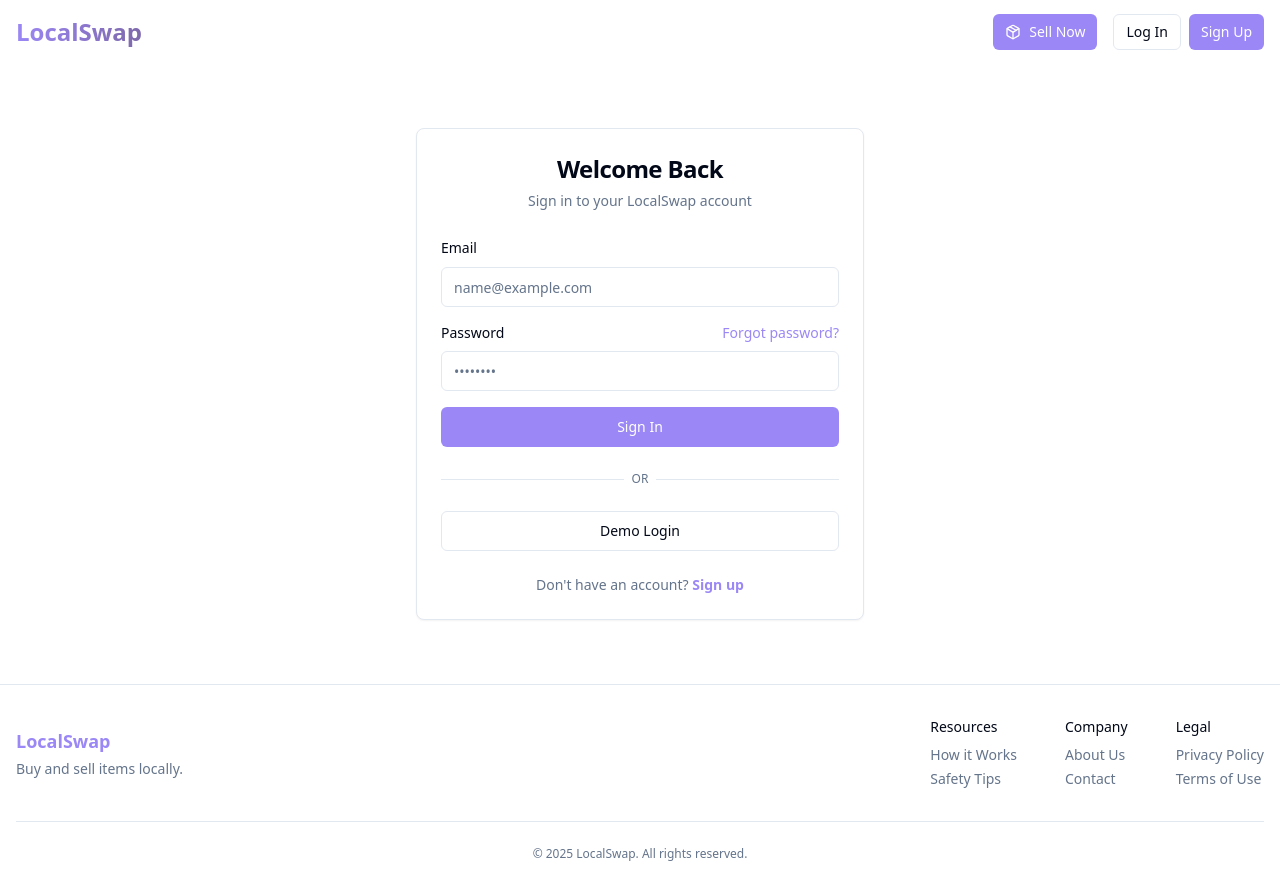
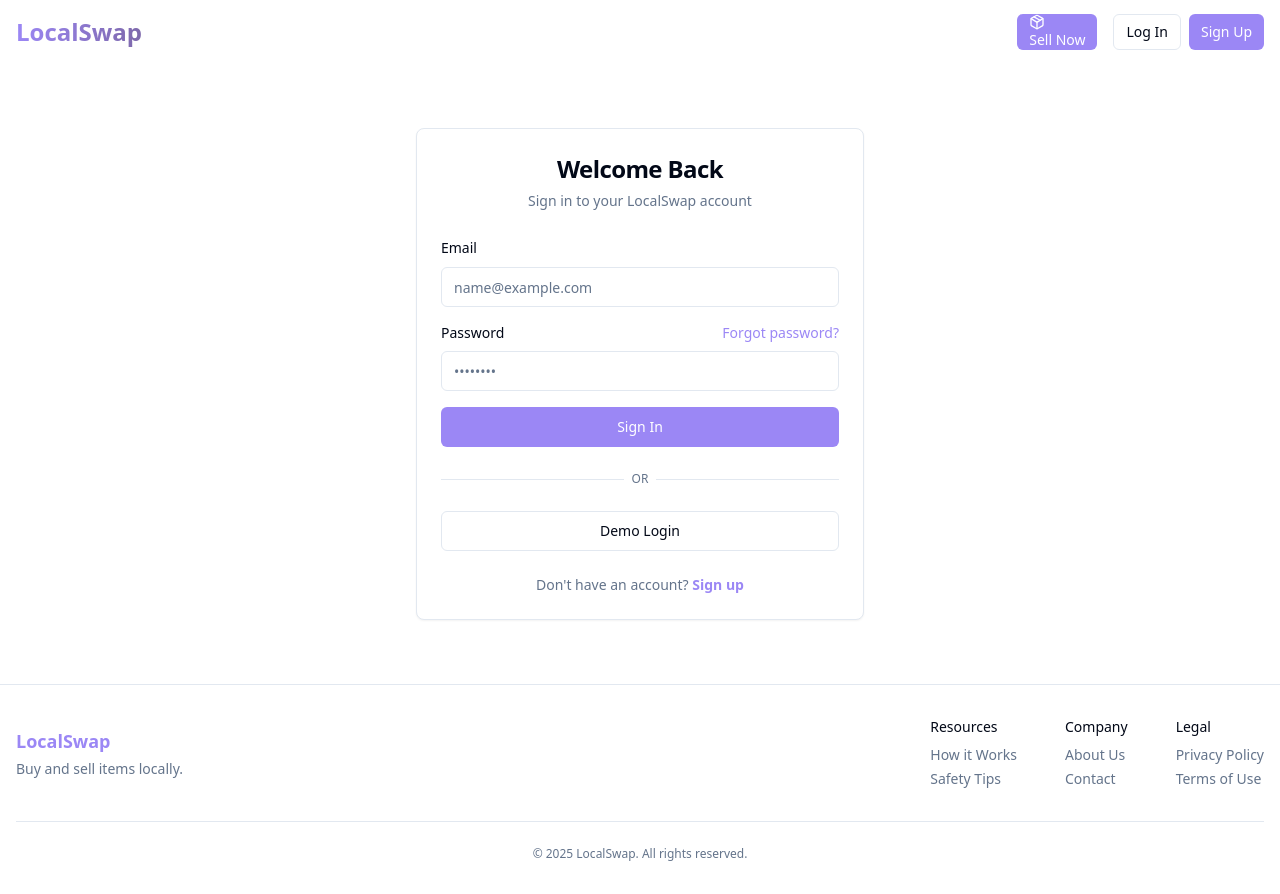
Before and after one commit to smriti-bavagi/nearby-treasure-trove, a React (Vite) app: page /login in a window 1280 px wide. Built offline with nearby package versions, Linux system fonts and the light colour scheme.

Commit message:
Fix: Correct error in code

```diff
--- a/src/components/products/SellButton.tsx
+++ b/src/components/products/SellButton.tsx
@@ -33,15 +33,15 @@ const SellButton = ({
 
   return (
     <Button
-      as={Link}
-      to="/create-listing"
-      onClick={handleClick}
       className={className}
       size="sm"
+      onClick={handleClick}
       {...props}
     >
-      {showIcon && <Package className="h-4 w-4" />}
-      {showText && <span>{text}</span>}
+      <Link to="/create-listing">
+        {showIcon && <Package className="h-4 w-4" />}
+        {showText && <span>{text}</span>}
+      </Link>
     </Button>
   );
 };
```
